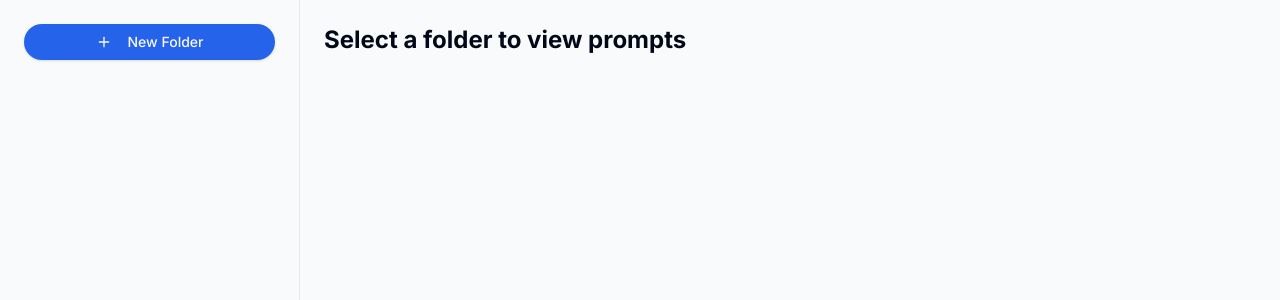
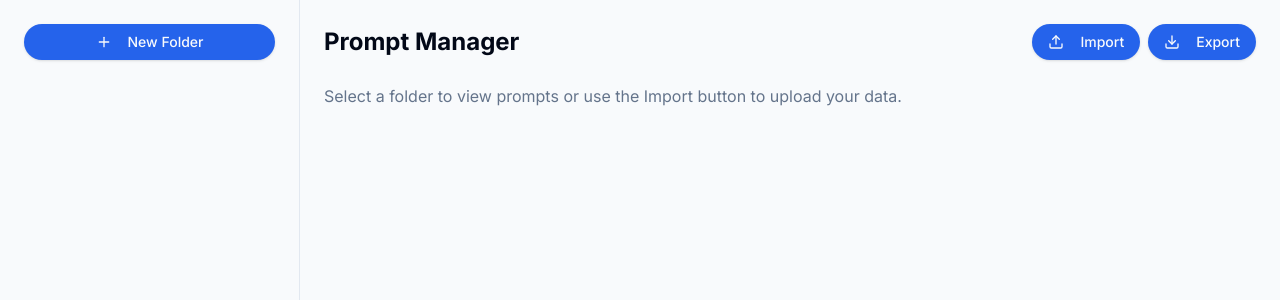
Before and after one commit to Chris4496/prompt-lib, a Next.js app: page / in a window 1280 px wide. Shown: the top 300 px of the page. Built offline with nearby package versions, Linux system fonts and the light colour scheme.

Commit message:
Added export and import feature

```diff
--- a/app/page.tsx
+++ b/app/page.tsx
@@ -3,9 +3,11 @@
 import { useState, useEffect } from "react"
 import { Sheet, SheetContent, SheetTrigger } from "@/components/ui/sheet"
 import { Button } from "@/components/ui/button"
-import { PlusIcon, MenuIcon } from "lucide-react"
+import { PlusIcon, MenuIcon, DownloadIcon, UploadIcon } from "lucide-react"
 import Folder from "./components/folder"
 import Prompt from "./components/prompt"
+import { useToast } from "@/hooks/use-toast"
+
 
 interface FolderType {
   id: number
@@ -55,11 +57,10 @@ export default function Home() {
 
   const deleteFolder = (id: number) => {
     setFolders(folders.filter((folder) => folder.id !== id))
-    const { [id]: _, ...newPrompts } = prompts
-    setPrompts(newPrompts)
-    console.log(selectedFolder, _)
+    const { [id]: _, ...newPrompts } = prompts;
+    setPrompts(newPrompts);
     if (selectedFolder === id) {
-      setSelectedFolder(null)
+      setSelectedFolder(null);
     }
   }
 
@@ -78,6 +79,109 @@ export default function Home() {
       ...prompts,
       [folderId]: prompts[folderId].map((prompt) => (prompt.id === promptId ? { ...prompt, title, text } : prompt)),
     })
+  }
+
+  const { toast } = useToast()
+
+  const exportData = () => {
+    const data = {
+      folders: folders,
+      prompts: prompts,
+    }
+    const jsonString = JSON.stringify(data, null, 2)
+    const blob = new Blob([jsonString], { type: "application/json" })
+    const url = URL.createObjectURL(blob)
+    const link = document.createElement("a")
+    link.href = url
+    link.download = "prompt_manager_export.json"
+    document.body.appendChild(link)
+    link.click()
+    document.body.removeChild(link)
+    URL.revokeObjectURL(url)
+    toast({
+      title: "Export Successful",
+      description: "Your data has been exported to a JSON file.",
+    })
+  }
+
+  const importData = () => {
+    const input = document.createElement("input")
+    input.type = "file"
+    input.accept = "application/json"
+
+    input.onchange = async (e) => {
+      try {
+        const target = e.target as HTMLInputElement | null;
+        const file = target?.files?.[0];
+        if (!file) return
+
+        const text = await file.text()
+        const data = JSON.parse(text)
+
+        // Validate data structure
+        if (!data.folders || !data.prompts ||
+            !Array.isArray(data.folders) ||
+            typeof data.prompts !== 'object') {
+          throw new Error('Invalid file format')
+        }
+
+        // Validate folder structure
+        const isValidFolder = (folder: FolderType) => {
+          return folder.id &&
+                 typeof folder.id === 'number' &&
+                 folder.name &&
+                 typeof folder.name === 'string'
+        }
+
+        if (!data.folders.every(isValidFolder)) {
+          throw new Error('Invalid folder data')
+        }
+
+        // Validate prompts structure
+        const isValidPrompt = (prompt: PromptType) => {
+          return prompt.id &&
+                 typeof prompt.id === 'number' &&
+                 prompt.title &&
+                 typeof prompt.title === 'string' &&
+                 prompt.text &&
+                 typeof prompt.text === 'string'
+        }
+
+        for (const folderId in data.prompts) {
+          if (!Array.isArray(data.prompts[folderId]) ||
+              !data.prompts[folderId].every(isValidPrompt)) {
+            throw new Error('Invalid prompt data')
+          }
+        }
+
+        // Save to localStorage
+        localStorage.setItem("folders", JSON.stringify(data.folders))
+        localStorage.setItem("prompts", JSON.stringify(data.prompts))
+
+        // Update state
+        setFolders(data.folders)
+        setPrompts(data.prompts)
+        setSelectedFolder(null)
+
+        toast({
+          title: "Import Successful",
+          description: "Your data has been imported successfully.",
+        })
+      } catch (error) {
+        let errorMessage = "Failed to import data. Please make sure the file is valid.";
+        if (error instanceof Error) {
+          errorMessage = `Failed to import data: ${error.message}`;
+        }
+        toast({
+          title: "Import Failed",
+          description: errorMessage,
+          variant: "destructive",
+        })
+        console.error('Import error:', error)
+      }
+    }
+
+    input.click()
   }
 
   return (
@@ -130,14 +234,25 @@ export default function Home() {
       {/* Main Content */}
       <div className="flex-1 p-6 overflow-auto">
         <div className="lg:hidden h-16"></div> {/* Spacer for mobile */}
-        {selectedFolder ? (
-          <>
         <div className="flex justify-between items-center mb-6">
-              <h1 className="text-2xl font-bold">{folders.find((f) => f.id === selectedFolder)?.name}</h1>
+          <h1 className="text-2xl font-bold">
+            {selectedFolder ? `${folders.find((f) => f.id === selectedFolder)?.name} Prompts` : "Prompt Manager"}
+          </h1>
+          <div className="flex flex-wrap gap-2">
+            <Button onClick={importData} className="rounded-full">
+              <UploadIcon className="mr-2 h-4 w-4" /> Import
+            </Button>
+            <Button onClick={exportData} className="rounded-full">
+              <DownloadIcon className="mr-2 h-4 w-4" /> Export
+            </Button>
+            {selectedFolder && (
               <Button onClick={addPrompt} className="rounded-full">
                 <PlusIcon className="mr-2 h-4 w-4" /> New Prompt
               </Button>
+            )}
           </div>
+        </div>
+        {selectedFolder ? (
           <div className="space-y-6">
             {prompts[selectedFolder]?.map((prompt) => (
               <Prompt
@@ -147,9 +262,10 @@ export default function Home() {
               />
             ))}
           </div>
-          </>
         ) : (
-          <h1 className="text-2xl font-bold">Select a folder to view prompts</h1>
+          <p className="text-muted-foreground">
+            Select a folder to view prompts or use the Import button to upload your data.
+          </p>
         )}
       </div>
     </div>
```
Lines whose indentation alone changed are shown as unchanged.
